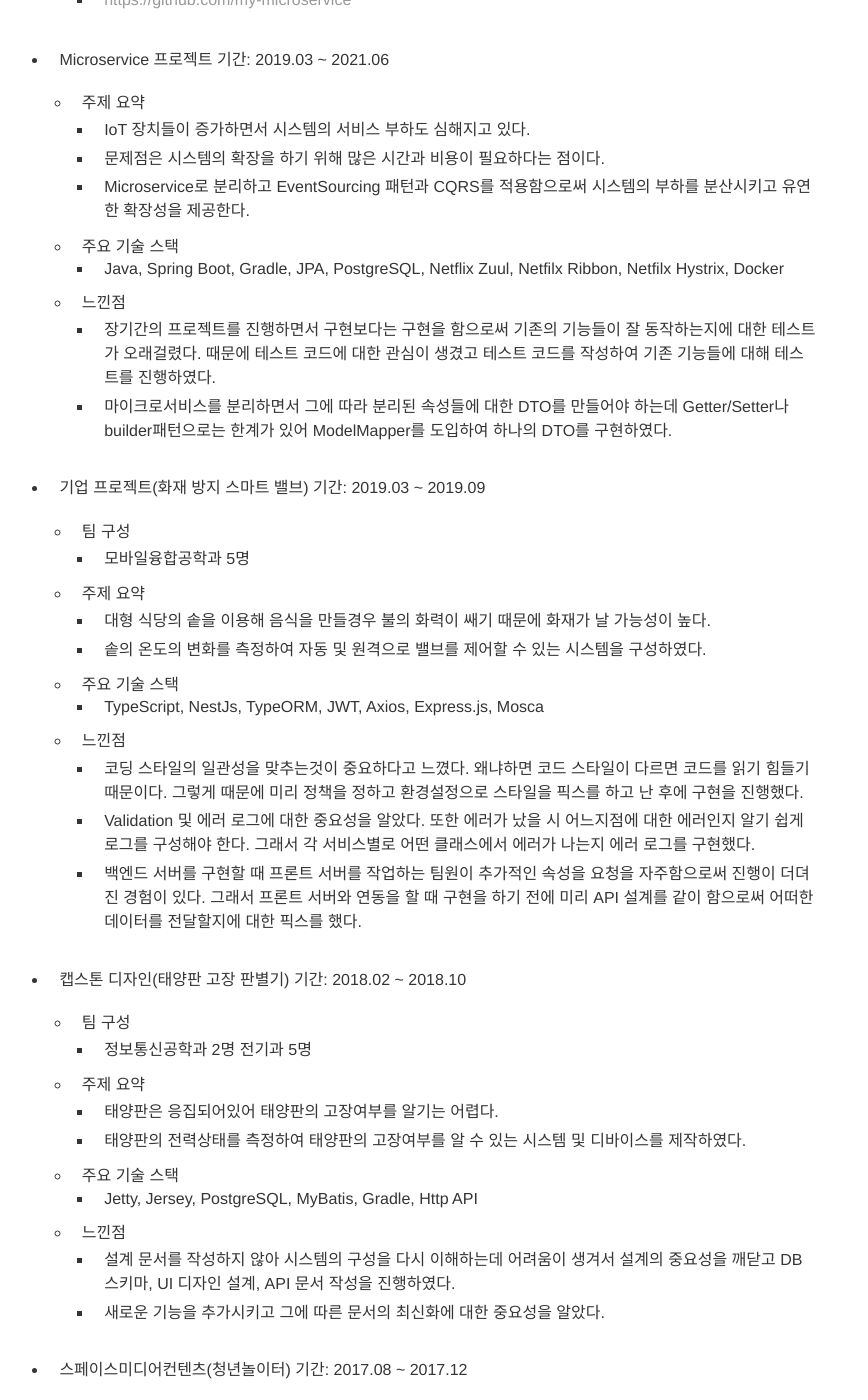
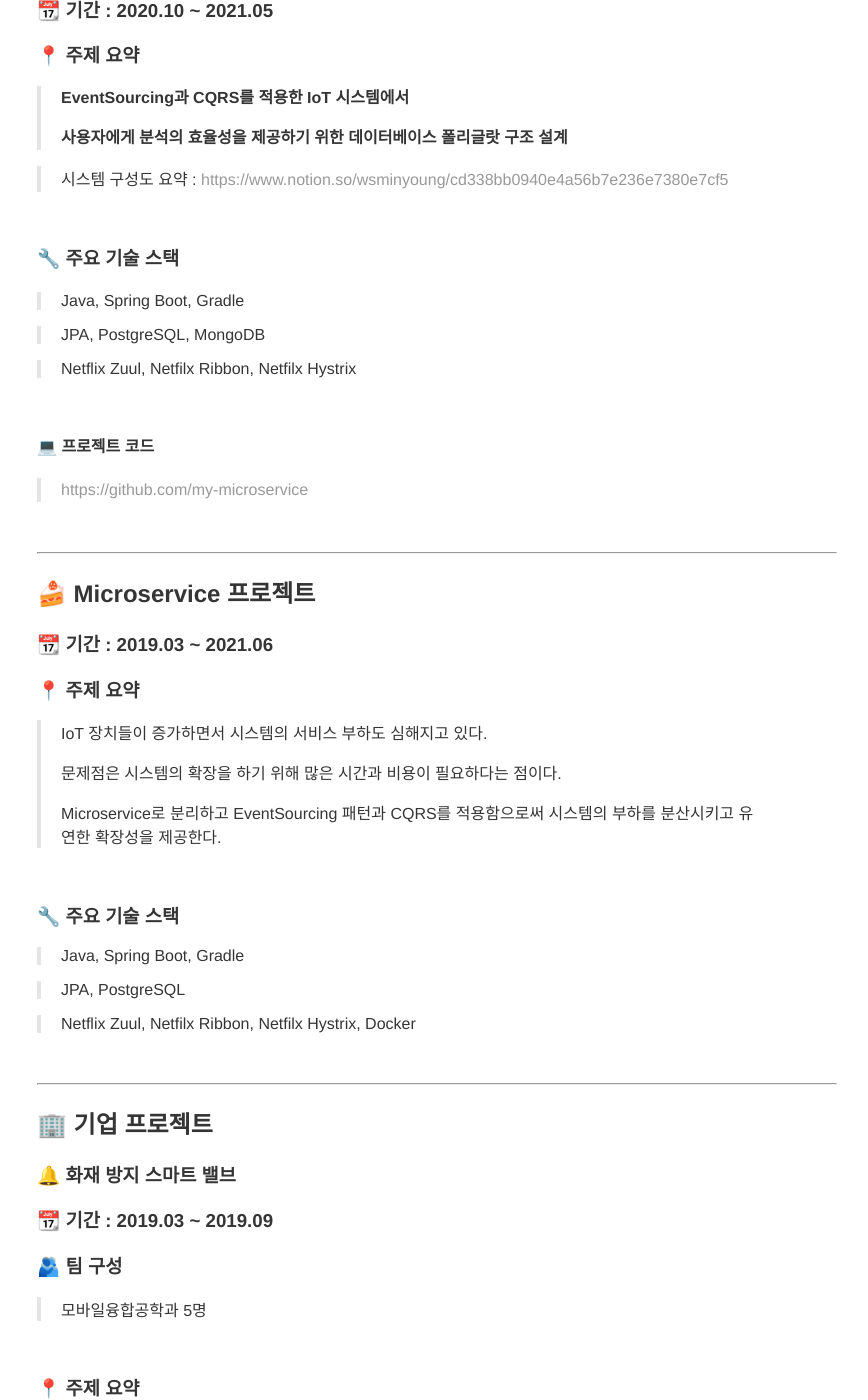
Before and after one commit to wisoftMY/wisoftMY.github.io, a Jekyll site: the page built from index.md, in a window 1280 px wide and 1400 px high, scrolled down 699 px. Shown: the whole window, without its empty margins (203-1071 px from the left). Built offline with Jekyll 4.4.1, drawn with Linux system fonts in a browser that asks for light colours; our own code applies the rules of GitHub Pages for plain Markdown files; some of the changed text lies outside the part shown.

Commit message:
page update

```diff
--- a/_config.yml
+++ b/_config.yml
@@ -7,7 +7,7 @@ google_analytics: # Tracking ID, e.g. "UA-000000-01"
 # Author
 author:
   name: MinYoung Park
-  desc:
+  desc: Backend Developer.
   email: minyoung@edu.hanbat.ac.kr
   selfie: assets/img/profile.jpeg
 
@@ -23,7 +23,7 @@ social:
   google_plus:
   instagram:
   keybase:
-  linkedin: https://www.linkedin.com/in/kssim/
+  linkedin:
   pinterest:
   reddit:
   soundcloud:
--- a/_includes/head.html
+++ b/_includes/head.html
@@ -12,7 +12,6 @@
   <link rel="stylesheet" type="text/css" href="{{ site.baseurl }}/assets/css/fontawesome-all.min.css">
 
   <!-- Favicon -->
-  <link rel="icon" type="image/png" sizes="16x16" href="{{ "/assets/favicon.ico" | relative_url }}">
 
   <!-- Google Analytics -->
   {% if site.google_analytics %}
--- a/_layouts/about.html
+++ b/_layouts/about.html
@@ -14,12 +14,12 @@ layout: base
   <div class="content">
     {{ content }}
     </br>
-    <div class="social-layer">
-      <div class="social-icons">
-        <ul>
-          {% include icons.html %}
-        </ul>
-      </div>
-    </div>
+<!--    <div class="social-layer">-->
+<!--      <div class="social-icons">-->
+<!--        <ul>-->
+<!--          {% include icons.html %}-->
+<!--        </ul>-->
+<!--      </div>-->
+<!--    </div>-->
   </div>
 </div>
--- a/_layouts/base.html
+++ b/_layouts/base.html
@@ -22,7 +21,7 @@
 
     <footer>
       <span>
-        &copy; <time datetime="{{ site.time }}">{{ site.time | date: '%Y' }}</time> {{ site.author.name }}. <a href="https://github.com/kssim/about-portfolio/">A.P</a> theme by kssim.
+        &copy; <time datetime="{{ site.time }}">{{ site.time | date: '%Y' }}</time> {{ site.author.name }}. <a href="https://github.com/wisoftMY">github</a>
       </span>
     </footer>
   </body>
--- a/index.md
+++ b/index.md
@@ -2,84 +2,201 @@
 layout: about
 ---
 
-# About Me
 
-안녕하세요. 백엔드 개발자가 되고 싶은 박민영입니다. Java와 Spring을 주로 사용하고 있으며 새로운 기술들을 접하며 학습하고 있습니다. 저는 프로젝트를 완성하는 것도 중요하다고 생각하지만, 유지보수 및 리팩토링 과정이 더욱 중요하다고 생각합니다.  그렇기 때문에 시스템에 대한 문서 관리와 메소드 이름, SOLID 원칙 등 생각하면서 작업하고 있습니다. 또한 구현에 목표가 아닌 사용한 기술에 대한 이해가 중요하다 생각이 들어 도큐먼트를 꼼꼼히 살펴보는 편입니다.<br/>
 
-# Project
+---
+# 👤 About Me
 
-* 논문 프로젝트 기간: 2020.10 ~ 2021.05
+> 💡안녕하세요. 백엔드 개발자가 되고 싶은 박민영입니다. Java와 Spring을 주로 사용하고 있으며 새로운 기술들을 접하며 학습하고 있습니다. 저는 프로젝트를 완성하는 것도 중요하다고 생각하지만, 유지보수 및 리팩토링 과정이 더욱 중요하다고 생각합니다.  그렇기 때문에 시스템에 대한 문서 관리와 메소드 이름, SOLID 원칙 등 생각하면서 작업하고 있습니다. 또한 구현에 목표가 아닌 사용한 기술에 대한 이해가 중요하다 생각이 들어 도큐먼트를 꼼꼼히 살펴보는 편입니다.<br/>
 
-  * 주제 요약
-    * [https://www.notion.so/wsminyoung/cd338bb0940e4a56b7e236e7380e7cf5](https://www.notion.so/wsminyoung/cd338bb0940e4a56b7e236e7380e7cf5)
+<br/><br/><br/>
 
-  * 주요 기술 스택
-    * Java, Spring Boot, Gradle, JPA, PostgreSQL, MongoDB, Netflix Zuul, Netfilx Ribbon, Netfilx Hystrix,
+# 🎆 Project
 
-  * 프로젝트 코드
-    * [https://github.com/my-microservice](https://github.com/my-microservice)
+---
 
-* Microservice 프로젝트 기간: 2019.03 ~ 2021.06
+## 📑 논문 프로젝트
 
-  * 주제 요약
-    * IoT 장치들이 증가하면서 시스템의 서비스 부하도 심해지고 있다.
-    * 문제점은 시스템의 확장을 하기 위해 많은 시간과 비용이 필요하다는 점이다.
-    * Microservice로 분리하고 EventSourcing 패턴과 CQRS를 적용함으로써 시스템의 부하를 분산시키고 유연한 확장성을 제공한다.
+### 📆 기간 : 2020.10 ~ 2021.05
 
-  * 주요 기술 스택
-    * Java, Spring Boot, Gradle, JPA, PostgreSQL, Netflix Zuul, Netfilx Ribbon, Netfilx Hystrix, Docker
+### 📍 주제 요약
 
-  * 느낀점
-    * 장기간의 프로젝트를 진행하면서 구현보다는 구현을 함으로써 기존의 기능들이 잘 동작하는지에 대한 테스트가 오래걸렸다. 때문에 테스트 코드에 대한 관심이 생겼고 테스트 코드를 작성하여 기존 기능들에 대해 테스트를 진행하였다.
-    * 마이크로서비스를 분리하면서 그에 따라 분리된 속성들에 대한 DTO를 만들어야 하는데 Getter/Setter나 builder패턴으로는 한계가 있어 ModelMapper를 도입하여 하나의 DTO를 구현하였다.
+>  **EventSourcing과 CQRS를 적용한 IoT 시스템에서**
+>
+> **사용자에게 분석의 효율성을 제공하기 위한 데이터베이스 폴리글랏 구조 설계**
 
-* 기업 프로젝트(화재 방지 스마트 밸브) 기간: 2019.03 ~ 2019.09
+> 시스템 구성도 요약 : [https://www.notion.so/wsminyoung/cd338bb0940e4a56b7e236e7380e7cf5](https://www.notion.so/wsminyoung/cd338bb0940e4a56b7e236e7380e7cf5)
 
-  * 팀 구성
-    * 모바일융합공학과 5명
+<br/>
 
-  * 주제 요약
-    * 대형 식당의 솥을 이용해 음식을 만들경우 불의 화력이 쌔기 때문에 화재가 날 가능성이 높다.
-    * 솥의 온도의 변화를 측정하여 자동 및 원격으로 밸브를 제어할 수 있는 시스템을 구성하였다.
+### 🔧 **주요 기술 스택**
 
-  * 주요 기술 스택
-    * TypeScript, NestJs, TypeORM, JWT, Axios, Express.js, Mosca
+> Java, Spring Boot, Gradle
 
-  * 느낀점
-    * 코딩 스타일의 일관성을 맞추는것이 중요하다고 느꼈다. 왜냐하면 코드 스타일이 다르면 코드를 읽기 힘들기 때문이다. 그렇게 때문에 미리 정책을 정하고 환경설정으로 스타일을 픽스를 하고 난 후에 구현을 진행했다.
-    * Validation 및 에러 로그에 대한 중요성을 알았다. 또한 에러가 났을 시 어느지점에 대한 에러인지 알기 쉽게 로그를 구성해야 한다. 그래서 각 서비스별로 어떤 클래스에서 에러가 나는지 에러 로그를 구현했다.
-    * 백엔드 서버를 구현할 때 프론트 서버를 작업하는 팀원이 추가적인 속성을 요청을 자주함으로써 진행이 더뎌진 경험이 있다. 그래서 프론트 서버와 연동을 할 때 구현을 하기 전에 미리 API 설계를 같이 함으로써 어떠한 데이터를 전달할지에 대한 픽스를 했다.
+> JPA, PostgreSQL, MongoDB
 
-* 캡스톤 디자인(태양판 고장 판별기) 기간: 2018.02 ~ 2018.10
+> Netflix Zuul, Netfilx Ribbon, Netfilx Hystrix
 
-  * 팀 구성
-    * 정보통신공학과 2명 전기과 5명
+<br/>
 
-  * 주제 요약
-    * 태양판은 응집되어있어 태양판의 고장여부를 알기는 어렵다.
-    * 태양판의 전력상태를 측정하여 태양판의 고장여부를 알 수 있는 시스템 및 디바이스를 제작하였다.
+#### 💻 프로젝트 코드
 
-  * 주요 기술 스택
-    * Jetty, Jersey, PostgreSQL, MyBatis, Gradle, Http API
+> [https://github.com/my-microservice](https://github.com/my-microservice)
 
-  * 느낀점
-    * 설계 문서를 작성하지 않아 시스템의 구성을 다시 이해하는데 어려움이 생겨서 설계의 중요성을 깨닫고 DB 스키마, UI 디자인 설계, API 문서 작성을 진행하였다.
-    * 새로운 기능을 추가시키고 그에 따른 문서의 최신화에 대한 중요성을 알았다.
+<br/>
 
-* 스페이스미디어컨텐츠(청년놀이터) 기간: 2017.08 ~ 2017.12
+---
 
-  * 팀 구성
-    * 정보통신공학과 2명, 산업디자인과 1명
+## 🍰 Microservice 프로젝트
 
-  * 주제 요약
-    * 술집이나, 카페 등 청년들이 돈을 지불을 해야 장소를 제공받는 곳만 있어 경제적 부담이 높아짐
-    * 아이들처럼 청년들이 부담없이 장소를 제공받고 놀 수 있는 놀이터를 제공
-    * 게시판 기능, 사회적 이슈 관련 찬반대 투표 기능, 사람의 목소리 주파수에 따라 전구의 색 바뀌는 기능 등 다양한 컨텐츠 제공
+### 📆 기간 : 2019.03 ~ 2021.06
 
-  * 주요 기술 스택
-    * Node.js, Javascrpit, Express.js, WebSoket, Passport, PBKDF2, MySQL
+### 📍 주제 요약
 
-  * 느낀점
-    * 전공이 다름으로 인해 일정을 맞추기 어려웠지만 서로 배려를 하면서 프로젝트를 진행하였다.
-    * 산업디자인과에서 목업을 디자인해야 하는데 센서의 규격 사용방법을 모르는 문제가 있었다. 사용방법 등을 알려주면서 같이 목업을 진행하였다.
-    * 설계 문서를 작성하지 않아 시스템의 구성을 다시 이해하는데 어려움이 생겼다. 설계 문서의 중요성을 알게되었다.
+> IoT 장치들이 증가하면서 시스템의 서비스 부하도 심해지고 있다.
+>
+> 문제점은 시스템의 확장을 하기 위해 많은 시간과 비용이 필요하다는 점이다.
+>
+> Microservice로 분리하고 EventSourcing 패턴과 CQRS를 적용함으로써 시스템의 부하를 분산시키고 유연한 확장성을 제공한다.
+
+<br/>
+
+### 🔧 주요 기술 스택
+
+> Java, Spring Boot, Gradle
+
+> JPA, PostgreSQL
+
+> Netflix Zuul, Netfilx Ribbon, Netfilx Hystrix, Docker
+
+<br/>
+
+---
+
+## 🏢 기업 프로젝트
+
+### 🔔 화재 방지 스마트 밸브
+
+### 📆 기간 : 2019.03 ~ 2019.09
+
+### 🫂 팀 구성
+
+> 모바일융합공학과 5명
+
+<br/>
+
+### 📍 주제 요약
+
+> 대형 식당의 솥을 이용해 음식을 만들 경우 불의 화력이 높기 때문에 화재가 날 가능성이 높음
+>
+> 솥의 온도의 변화를 측정하여 자동 및 원격으로 밸브를 제어할 수 있는 시스템 구축
+
+<br/>
+
+### 🔧 주요 기술 스택
+
+> TypeScript, NestJs, Express.js
+
+> PostgreSQL, TypeORM,
+
+> JWT, Axios, Mosca
+
+<br />
+
+---
+
+## 👬 캡스톤 디자인
+
+### ☀️태양판 고장 판별기
+
+### 📆 기간 : 2018.02 ~ 2018.10
+
+### 🫂 팀 구성
+
+> 정보통신공학과 2명
+>
+> 전기과 5명
+
+<br/>
+
+### 📍 주제 요약
+
+> 태양광 패널의 고장 유무를 판별하기가 어려움
+>
+> 태양광 패널의 전력상태를 측정하여 태양판의 고장여부를 알 수 있는 시스템 및 디바이스 제작
+
+<br/>
+
+### 🔧 주요 기술 스택
+
+> Jetty, Jersey, Gradle
+
+>PostgreSQL, MyBatis
+
+<br/>
+
+#### 💻 프로젝트 코드
+
+> [https://github.com/hanbat-capstone](https://github.com/hanbat-capstone)
+
+<br/>
+
+---
+
+## 💿 스페이스 미디어 컨텐츠
+
+### 🎡 청년놀이터
+
+### 📆 기간 : 2017.08 ~ 2017.12
+
+### 🫂 팀 구성
+
+> 정보통신공학과 2명, 산업디자인과 1명
+
+<br/>
+
+### 📍 주제 요약
+
+> 술집이나, 카페 등 청년들이 돈을 지불을 해야 장소를 제공받는 곳만 있어 경제적 부담이 높아짐
+>
+> 아이들처럼 청년들이 부담없이 장소를 제공받고 놀 수 있는 놀이터를 제공
+>
+> - 게시판 기능
+>
+> - 사회적 이슈 관련 찬반대 투표 기능
+>
+> - 사람의 목소리 주파수에 따라 전구의 색 바뀌는 기능 등의 다양한 컨텐츠 제공
+
+<br/>
+
+### 🔧 주요 기술 스택
+
+> Node.js, Javascrpit, Express.js,
+
+> WebSoket, Passport, PBKDF2, MySQL
+
+<br/>
+
+<br/>
+
+---
+
+# 🌠 Tech Stack
+
+##### *현재 사용중인 기술들입니다.*
+
+<br/>
+
+## 🧯 Backend
+
+> Java, Spring Boot, JPA
+
+> Gradle, Maven
+
+> IntelliJ, Visual Studio Code
+
+<br/>
+
+## 🔌 DevOps
+
+> MySQL, PostgreSQL, Tomcat
```
Also changed, not shown: other parts of _layouts/base.html (+0 -1 lines), 11 other files.
